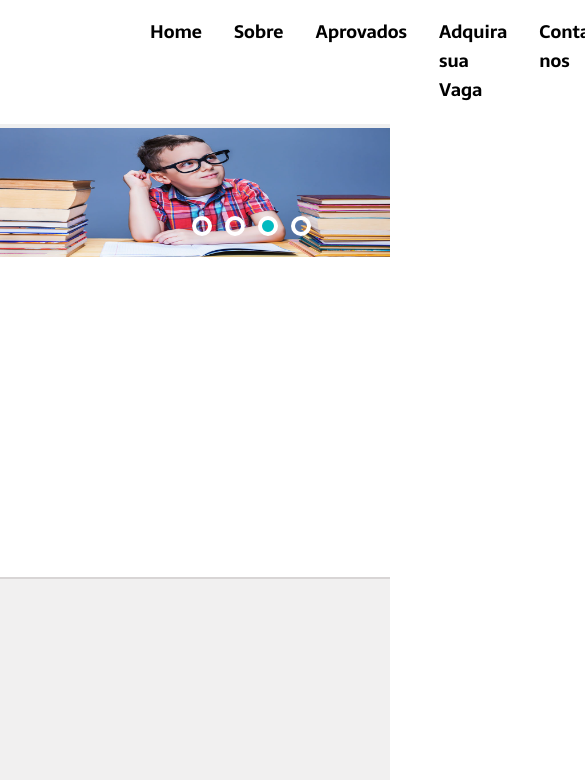
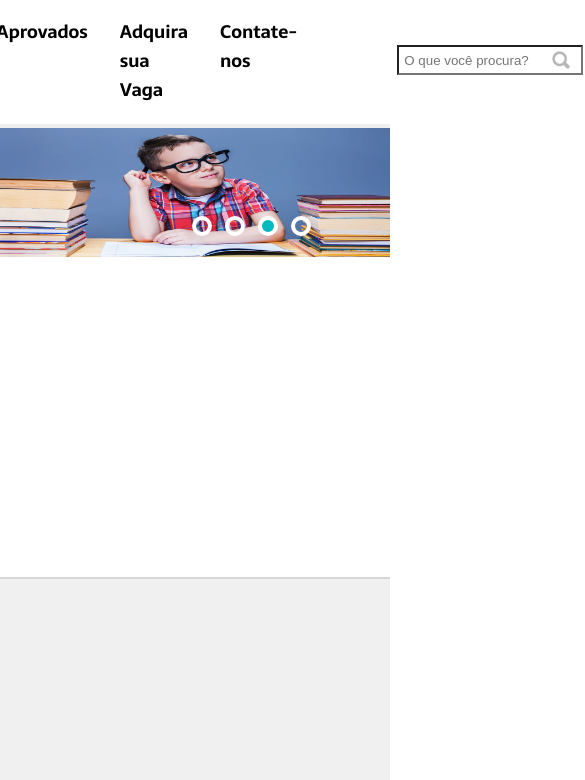
Before and after one commit to Jhonsonmarlon/Primeiro-Site-Reforco-Escolar-, a plain HTML site: page index.html in a window 390 px wide. Shown: the part 64-844 px from the top of the page, 585 px wide, since content can reach past the window. Drawn offline with nearby package versions, Linux system fonts and the light colour scheme.

Commit message:
4º.modif: Ajustando responsividade do header 2

```diff
--- a/css/style.css
+++ b/css/style.css
@@ -38,11 +38,11 @@ body {
     display: flex;
     flex-direction: row;
     align-items: center;
-    justify-content: space-around;
+    justify-content: center;
     background-color: white;
-    padding: 20px 120px 20px 150px;
+    padding: 20px 13px 20px 37px;
     border-bottom: 4px solid #efefef;
-    gap: 170px;
+    gap: 100px;
 }
 
 .header-2-menu {
```
